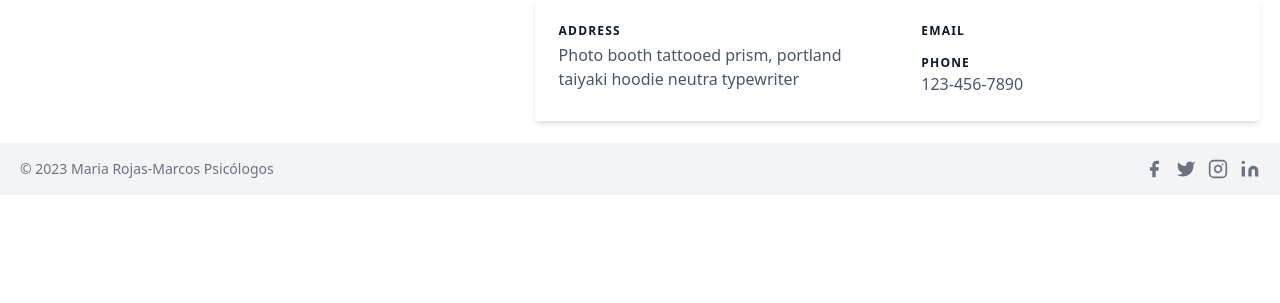
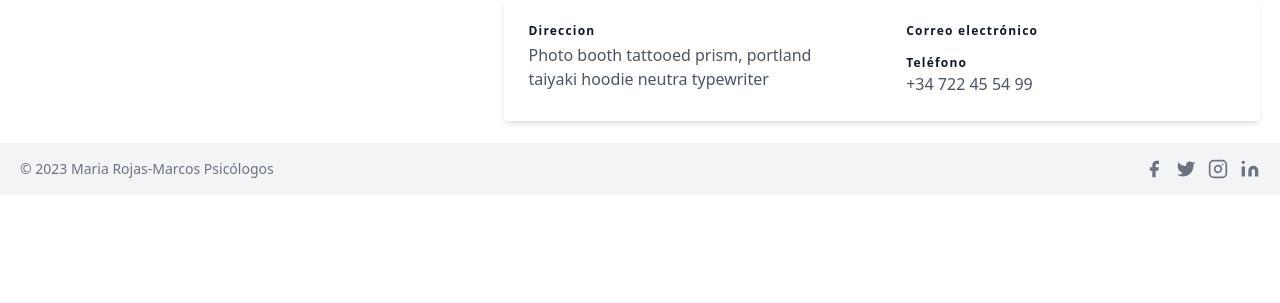
Before and after one commit to juaalvcam/MariaRojasMarcosPsicologos, a Django app: template psicoMRM/templates/base.html in a window 1280 px wide. Shown: the part 497-800 px from the top of the page. Run offline with Django 4.2, Linux system fonts and the light colour scheme; the template is opened without the code that fills it, so the values that code supplies are empty; some libraries are stand-ins or nearby versions.

Commit message:
modificado datos de contacto

```diff
--- a/psicoMRM/templates/base.html
+++ b/psicoMRM/templates/base.html
@@ -159,7 +159,7 @@
               <h2
                 class="title-font font-semibold text-gray-900 tracking-widest text-xs"
               >
-                ADDRESS
+                Direccion
               </h2>
               <p class="mt-1">
                 Photo booth tattooed prism, portland taiyaki hoodie neutra
@@ -170,15 +170,15 @@
               <h2
                 class="title-font font-semibold text-gray-900 tracking-widest text-xs"
               >
-                EMAIL
+                Correo electrónico
               </h2>
               <a class="text-indigo-500 leading-relaxed"></a>
               <h2
                 class="title-font font-semibold text-gray-900 tracking-widest text-xs mt-4"
               >
-                PHONE
+                Teléfono
               </h2>
-              <p class="leading-relaxed">123-456-7890</p>
+              <p class="leading-relaxed">+34 722 45 54 99</p>
             </div>
           </div>
         </div>
```
